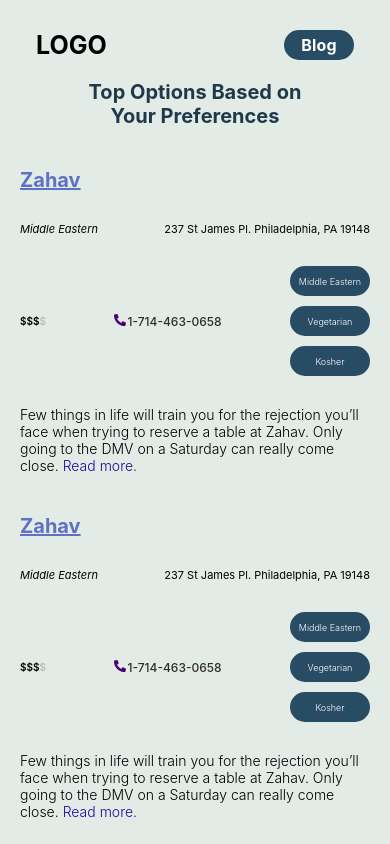
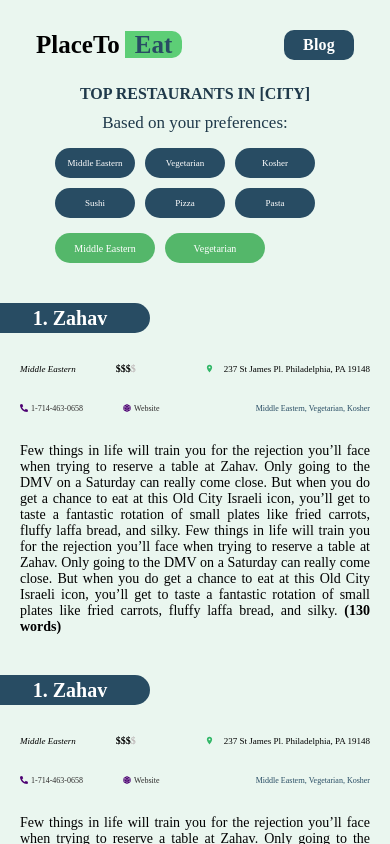
Before and after one commit to Jamiu10012/placetoeat, a React (Vite) app: page /response in a window 390 px wide. Shown: the top 844 px of the page. Built offline with nearby package versions, Linux system fonts and the light colour scheme.

Commit message:
change based on design

```diff
--- a/src/App.jsx
+++ b/src/App.jsx
@@ -1,13 +1,28 @@
 import Home from "./pages/homepage";
 import { Routes, Route } from "react-router-dom";
 import ResponsePage from "./pages/responsepage";
+import { useState } from "react";
 
 function App() {
+  const [input, setInput] = useState("");
+  const handleInputChange = (event) => {
+    setInput(event.target.value);
+  };
   return (
     <div className="app">
       <Routes>
-        <Route index path="/" element={<Home />} />
-        <Route index path="/response" element={<ResponsePage />} />
+        <Route
+          index
+          path="/"
+          element={<Home input={input} onInputChange={handleInputChange} />}
+        />
+        <Route
+          index
+          path="/response"
+          element={
+            <ResponsePage input={input} onInputChange={handleInputChange} />
+          }
+        />
       </Routes>
     </div>
   );
--- a/src/components/navbar/index.jsx
+++ b/src/components/navbar/index.jsx
@@ -11,7 +11,7 @@
     <div className="navbar-container">
       <div className="header">
         <div className={logo} onClick={gotoHome}>
-          LOGO
+          PlaceTo<span className="eat-box">Eat</span>
         </div>
         <div className="nav">
           <button className={className} onClick={gotoResponsePage}>
--- a/src/components/resCol/index.jsx
+++ b/src/components/resCol/index.jsx
@@ -1,36 +1,57 @@
 import { FaPhoneAlt } from "react-icons/fa";
+import { MdLocationOn } from "react-icons/md";
+import { SiWebpack } from "react-icons/si";
+MdLocationOn;
 const ResponseCol = () => {
   return (
     <div className="res-col-container">
       <div className="res-title">
-        <a href="www.none.com">Zahav</a>
+        <a href="www.none.com">1. Zahav</a>
       </div>
       <div className="res-address">
+        <div className="mid-dolls">
           <div className="add-left">Middle Eastern</div>
-        <div className="add-right">237 St James Pl. Philadelphia, PA 19148</div>
-      </div>
-      <div className="dollar-phone-vegeterian">
           <div className="res-dollars">
             <div className="dolls">$</div>
             <div className="dolls">$</div>
             <div className="dolls">$</div>
             <div className="dolls diff">$</div>
           </div>
+        </div>
+        <div className="add-right">
+          <MdLocationOn className="loc-icon" />
+          <span className="address-text">
+            237 St James Pl. Philadelphia, PA 19148
+          </span>
+        </div>
+      </div>
+      <div className="dollar-phone-vegeterian">
+        <div className="phone-web">
           <div className="phone-no">
             <FaPhoneAlt className="pho-icon" />
             <div className="phone-text">1-714-463-0658</div>
           </div>
-        <div className="three-btnd">
-          <div className="each-btn">Middle Eastern</div>
-          <div className="each-btn">Vegetarian</div>
-          <div className="each-btn">Kosher</div>
+          <div className="phone-no">
+            <SiWebpack className="pho-icon" />
+            <div className="phone-text">Website</div>
           </div>
+        </div>
+        <div className="three-text">Middle Eastern, Vegetarian, Kosher</div>
       </div>
       <div className="res-body-content">
         <div className="res-body-text">
           Few things in life will train you for the rejection you’ll face when
           trying to reserve a table at Zahav. Only going to the DMV on a
-          Saturday can really come close. <a href="www.none.com">Read more.</a>
+          Saturday can really come close. But when you do get a chance to eat at
+          this Old City Israeli icon, you’ll get to taste a fantastic rotation
+          of small plates like fried carrots, fluffy laffa bread, and silky. Few
+          things in life will train you for the rejection you’ll face when
+          trying to reserve a table at Zahav. Only going to the DMV on a
+          Saturday can really come close. But when you do get a chance to eat at
+          this Old City Israeli icon, you’ll get to taste a fantastic rotation
+          of small plates like fried carrots, fluffy laffa bread, and silky.
+          <b> (130 words)</b>
+          {/* <a href="www.none.com">Read more.</a> */}
         </div>
       </div>
     </div>
--- a/src/index.css
+++ b/src/index.css
@@ -2,5 +2,6 @@
   box-sizing: border-box;
   padding: 0;
   margin: 0;
-  font-family: Inter, system-ui, Avenir, Helvetica, Arial, sans-serif;
+
+  font-family: "IBM Plex Mono";
 }
--- a/src/pages/homepage/style.css
+++ b/src/pages/homepage/style.css
@@ -1,5 +1,5 @@
 .home-body-container {
-  background: url("/images/restaurant.jpg");
+  background: url("/images/restaurant1.jpg");
   height: 100vh;
   background-position: center;
   background-size: cover;
@@ -11,7 +11,7 @@
   left: 0;
   width: 100%;
   height: 100%;
-  background: rgba(0, 124, 85, 0.8);
+  background: rgba(40, 76, 99, 0.8);
 }
 .home-content {
   display: flex;
@@ -22,9 +22,15 @@
 .headline-text {
   font-weight: 700;
   font-size: 50px;
-  line-height: 82px;
-  color: #a1c56f;
-  margin-bottom: 30px;
+  color: #5dce76;
+  margin-bottom: 20px;
+}
+.headline-text2 {
+  color: #5dce76;
+  margin-bottom: 20px;
+  font-family: "IBM Plex Mono";
+  font-weight: 500;
+  font-size: 25px;
 }
 .filter-main {
   display: flex;
@@ -54,12 +60,13 @@
   color: #1f394a;
 }
 .search-container {
-  width: 678px;
-  height: 75px;
+  width: 550px;
+  height: 60px;
   background: #d9d9d9;
   border-radius: 65px;
   display: flex;
   justify-content: space-between;
+  padding: 10px;
 }
 .search-container input {
   width: 100%;
@@ -73,15 +80,15 @@
 }
 .let-eat {
   height: 100%;
-  background: rgba(161, 197, 111, 0.9);
+  background: rgba(93, 206, 118, 0.9);
   border-radius: 65px;
   border: none;
-  width: 344px;
+  width: 250px;
   cursor: pointer;
   font-weight: 700;
   font-size: 18px;
   line-height: 28px;
-  color: #007c55;
+  color: #284c63;
 }
 .recent {
   font-weight: 400;
@@ -92,7 +99,7 @@
 .location-list {
   font-style: italic;
   font-weight: 600;
-  font-size: 30px;
+  font-size: 25px;
   color: #c9fce9;
   margin-top: 20px;
 }
@@ -110,7 +117,7 @@
 .logo {
   color: #fff;
   font-weight: 700;
-  font-size: 40px;
+  font-size: 30px;
   line-height: 50px;
 }
 .res-logo {
@@ -118,9 +125,18 @@
   font-weight: 700;
   font-size: 40px;
 }
+.eat-box {
+  background: #5dce76;
+  margin-left: 5px;
+  padding: 0 10px;
+  color: #284c63;
+  border-top-right-radius: 10px;
+  border-bottom-right-radius: 10px;
+}
 .blog-btn {
-  background: #a1c56f;
-  border-radius: 65px;
+  background: #284c63;
+  color: #fff;
+  border-radius: 10px;
   width: 107px;
   height: 41px;
   border: none;
@@ -128,13 +144,12 @@
   font-size: 20px;
   line-height: 0px;
   letter-spacing: 0.01em;
-  color: #007c55;
   cursor: pointer;
 }
 .res-btn {
   background: #284c63;
   color: #fff;
-  border-radius: 65px;
+  border-radius: 10px;
   width: 107px;
   height: 41px;
   border: none;
--- a/src/pages/responsepage/index.jsx
+++ b/src/pages/responsepage/index.jsx
@@ -3,12 +3,29 @@
 import ResponseCol from "../../components/resCol";
 import { FaFacebookSquare, FaInstagramSquare } from "react-icons/fa";
 import { AiFillTwitterSquare } from "react-icons/ai";
-const ResponsePage = () => {
+const ResponsePage = ({ input }) => {
+  const text = `Top Restaurants in ${input || "[City]"}`;
+  const upperCaseText = text.toUpperCase();
   return (
     <div className="response-container">
       <Navbar className={"res-btn"} logo={"res-logo"} />
-      <div className="response-headline">
-        Top Options Based on <span> Your Preferences</span>
+      <div className="head-con">
+        <div className="response-headline">{upperCaseText}</div>
+        <span className="based">Based on your preferences:</span>
+        <div className="box-bbt">
+          <div className="three-btnd">
+            <div className="each-btn">Middle Eastern</div>
+            <div className="each-btn">Vegetarian</div>
+            <div className="each-btn">Kosher</div>
+            <div className="each-btn">Sushi</div>
+            <div className="each-btn">Pizza</div>
+            <div className="each-btn">Pasta</div>
+          </div>
+          <div className="sec-btnd">
+            <div className="green-btn">Middle Eastern</div>
+            <div className="green-btn">Vegetarian</div>
+          </div>
+        </div>
       </div>
       <div className="respond-content">
         <ResponseCol />
--- a/src/pages/responsepage/style.css
+++ b/src/pages/responsepage/style.css
@@ -1,16 +1,25 @@
 .response-container {
-  background: #e3ebe6;
+  background: #eaf6ef;
   width: 100%;
   padding: 10px 80px;
 }
 .response-headline {
   font-weight: 700;
-  font-size: 40px;
+  font-size: 35px;
   color: #1f394a;
   display: flex;
   align-items: center;
   justify-content: center;
   flex-direction: column;
+}
+.based {
+  font-weight: 500;
+  font-size: 23px;
+  display: flex;
+  align-items: center;
+  justify-content: center;
+  margin-top: 10px;
+  color: #1f394a;
 }
 .res-col-container {
   margin-top: 40px;
@@ -18,9 +27,19 @@
 .res-title {
   font-weight: 700;
   font-size: 30px;
+  background: #284c63;
+  width: 200px;
+  margin-left: -80px;
+  height: 40px;
+  border-top-right-radius: 50px;
+  border-bottom-right-radius: 50px;
+  display: flex;
+  justify-content: center;
+  align-items: center;
 }
 .res-title a {
-  color: #5f71c2;
+  color: #fff;
+  text-decoration: none;
 }
 .res-address {
   font-weight: 400;
@@ -32,11 +51,20 @@
 .add-left {
   font-style: italic;
 }
+.add-right {
+  display: flex;
+  align-items: center;
+  gap: 10px;
+}
+.loc-icon {
+  color: #32b768;
+}
 .dollar-phone-vegeterian {
   display: flex;
   justify-content: space-between;
   align-items: center;
   margin-bottom: 30px;
+  gap: 10px;
 }
 .res-dollars {
   font-weight: 600;
@@ -51,22 +79,53 @@
   font-size: 20px;
   color: #2e2c2c;
   display: flex;
-  gap: 10px;
+  gap: 5px;
 }
 .pho-icon {
   color: #4d0072;
 }
+.head-con {
+  width: 80%;
+  display: flex;
+  flex-direction: column;
+  justify-content: center;
+  align-items: center;
+  margin: 5px auto;
+}
 .three-btnd {
   display: flex;
   gap: 10px;
+  justify-content: flex-start;
+  align-items: center;
+  margin-top: 15px;
+  flex-wrap: wrap;
+}
+.sec-btnd {
+  display: flex;
+  gap: 10px;
+  justify-content: flex-start;
+  align-items: center;
+  margin-top: 15px;
 }
 .each-btn {
-  width: 140px;
-  height: 40px;
+  width: 100px;
+  height: 30px;
   background: #284c63;
   border-radius: 65px;
   font-weight: 300;
-  font-size: 15px;
+  font-size: 10px;
+  color: #ffffff;
+  display: flex;
+  justify-content: center;
+  align-items: center;
+}
+.green-btn {
+  width: 100px;
+  height: 30px;
+  background: #54b76a;
+  border-radius: 65px;
+  font-weight: 300;
+  font-size: 10px;
   color: #ffffff;
   display: flex;
   justify-content: center;
@@ -75,10 +134,21 @@
 .res-body-text {
   font-weight: 300;
   font-size: 30px;
+  text-align: justify;
 }
 .res-body-text a {
   text-decoration: none;
   color: #1d089b;
+}
+.mid-dolls {
+  display: flex;
+  align-items: center;
+  gap: 40px;
+}
+.phone-web {
+  display: flex;
+  align-items: center;
+  gap: 60px;
 }
 .share-list {
   display: flex;
@@ -92,10 +162,14 @@
   font-weight: 500;
   font-size: 18px;
 }
+.three-text {
+  color: #284c63;
+  font-size: 18px;
+}
 .share-icons-container {
   width: 144px;
   height: 43px;
-  background: #2445ba;
+  background: #284c63;
   border-radius: 65px;
   display: flex;
   justify-content: center;
@@ -120,7 +194,7 @@
     font-size: 13px;
   }
 }
-@media only screen and (max-width: 850px) {
+@media only screen and (max-width: 856px) {
   .response-headline {
     font-size: 30px;
   }
@@ -135,6 +209,9 @@
     height: 30px;
     font-size: 11px;
   }
+  .phone-web {
+    gap: 40px;
+  }
 }
 @media only screen and (max-width: 780px) {
   .res-address {
@@ -143,9 +220,7 @@
   .res-body-text {
     font-size: 21px;
   }
-  .three-btnd {
-    flex-direction: column;
-  }
+
   .each-btn {
     width: 100px;
     height: 30px;
@@ -155,7 +230,13 @@
     font-size: 20px;
   }
   .phone-no {
-    font-size: 18px;
+    font-size: 16px;
+  }
+  .response-headline {
+    font-size: 25px;
+  }
+  .three-text {
+    font-size: 15px;
   }
 }
 @media only screen and (max-width: 640px) {
@@ -165,8 +246,13 @@
   .response-headline {
     font-size: 25px;
   }
+  .res-title {
+    margin-left: -30px;
+    width: 160px;
+    height: 30px;
+  }
   .res-address {
-    font-size: 16px;
+    font-size: 14px;
   }
   .res-body-text {
     font-size: 18px;
@@ -176,18 +262,30 @@
     font-size: 10px;
   }
   .res-dollars {
-    font-size: 20px;
+    font-size: 14px;
   }
   .phone-no {
-    font-size: 18px;
+    font-size: 14px;
+  }
+  .response-headline {
+    font-size: 23px;
+  }
+  .three-text {
+    font-size: 13px;
   }
 }
 @media only screen and (max-width: 470px) {
   .res-address {
-    font-size: 13px;
+    font-size: 11px;
   }
   .res-body-text {
     font-size: 16px;
+  }
+  .response-headline {
+    font-size: 20px;
+  }
+  .based {
+    font-size: 20px;
   }
   .res-title {
     font-size: 25px;
@@ -199,7 +297,10 @@
     font-size: 11px;
   }
   .phone-no {
-    font-size: 15px;
+    font-size: 10px;
+  }
+  .three-text {
+    font-size: 10px;
   }
   .share-list {
     gap: 10px;
@@ -217,10 +318,13 @@
 }
 @media only screen and (max-width: 390px) {
   .response-headline {
-    font-size: 20px;
+    font-size: 16px;
+  }
+  .based {
+    font-size: 17px;
   }
   .res-address {
-    font-size: 11px;
+    font-size: 9px;
   }
   .res-title {
     font-size: 20px;
@@ -237,18 +341,26 @@
     font-size: 10px;
   }
   .phone-no {
-    font-size: 12px;
-    gap: 1px;
+    font-size: 8px;
+    gap: 3px;
+  }
+  .three-text {
+    font-size: 8px;
   }
 }
 @media only screen and (max-width: 333px) {
   .res-address {
-    font-size: 9px;
+    font-size: 7px;
   }
   .res-body-text {
     font-size: 14px;
   }
-
+  .response-headline {
+    font-size: 12px;
+  }
+  .based {
+    font-size: 13px;
+  }
   .each-btn {
     font-size: 9px;
     width: 80px;
@@ -257,7 +369,9 @@
     font-size: 9px;
   }
   .phone-no {
-    font-size: 10px;
-    gap: 1px;
+    font-size: 7px;
+  }
+  .three-text {
+    font-size: 7px;
   }
 }
```
Also changed, not shown: src/pages/homepage/index.jsx (+16 -8 lines), public/images/eat1.jpeg (added). Lines whose indentation alone changed are shown as unchanged.
